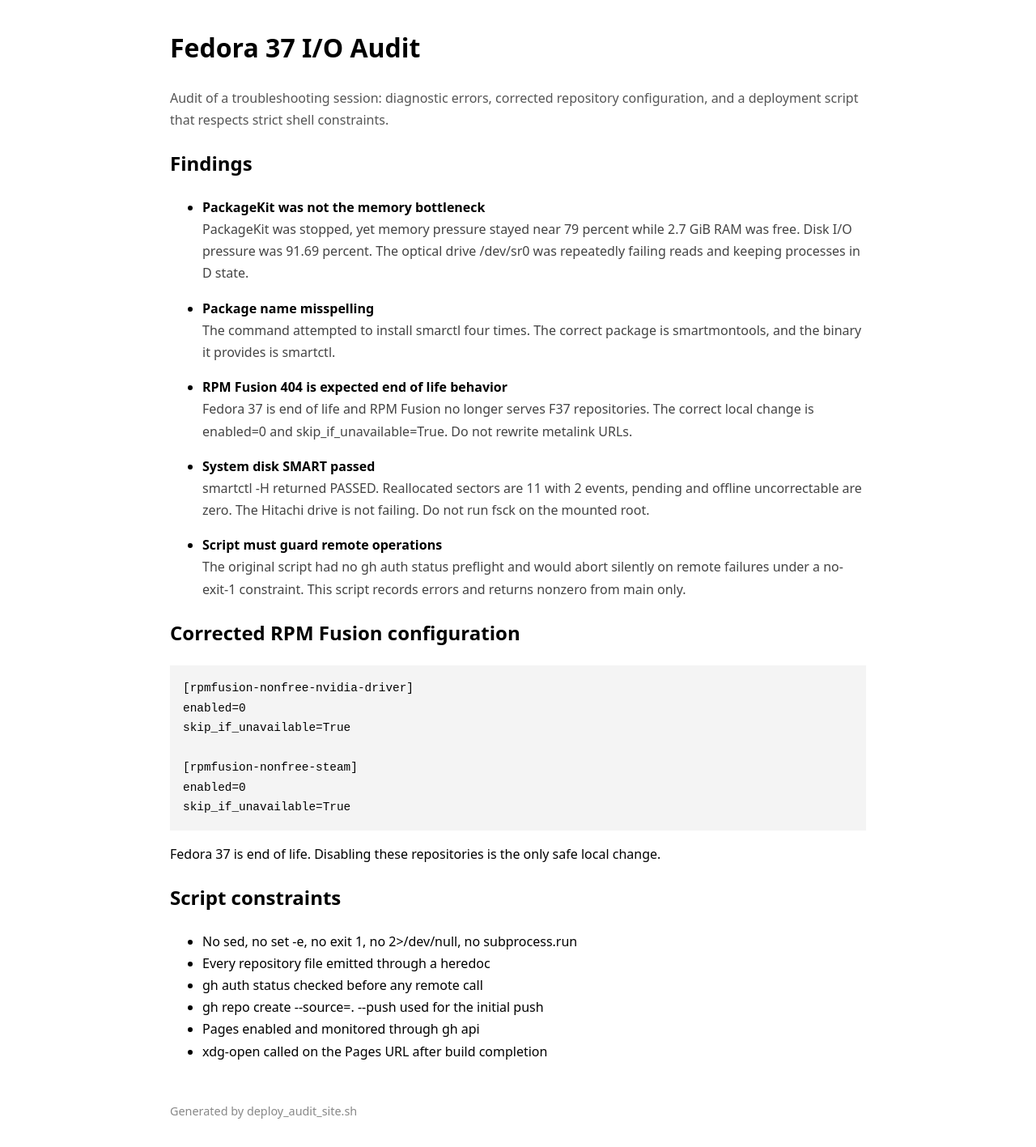
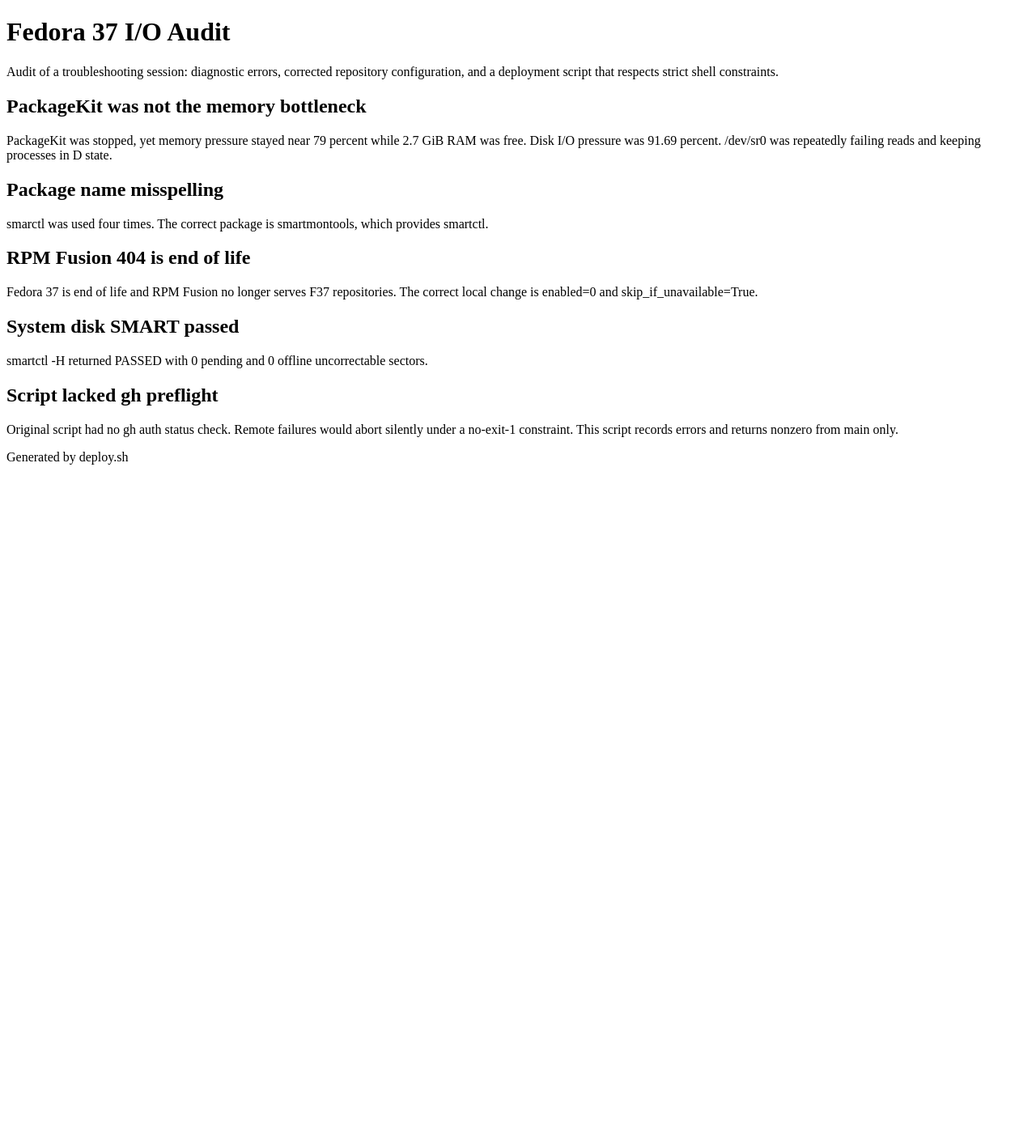
Before and after one commit to swipswaps/fedora37-io-audit, a React (Vite) app: page / in a window 1280 px wide. Shown: the whole page at 81% size. After the commit the page ends 800 px from the top, so only its background shows below. Built offline with nearby package versions, Linux system fonts and the light colour scheme.

Commit message:
Update audit report site

```diff
--- a/index.html
+++ b/index.html
@@ -1,8 +1,8 @@
 <!doctype html>
 <html lang="en">
   <head>
-    <meta charset="UTF-8" />
-    <meta name="viewport" content="width=device-width, initial-scale=1.0" />
+    <meta charset="UTF-8">
+    <meta name="viewport" content="width=device-width,initial-scale=1.0">
     <title>Fedora 37 I/O Audit</title>
   </head>
   <body>
--- a/src/App.jsx
+++ b/src/App.jsx
@@ -1,79 +1,25 @@
 import React from 'react'
 
 const findings = [
-  {
-    id: 1,
-    title: 'PackageKit was not the memory bottleneck',
-    detail: 'PackageKit was stopped, yet memory pressure stayed near 79 percent while 2.7 GiB RAM was free. Disk I/O pressure was 91.69 percent. The optical drive /dev/sr0 was repeatedly failing reads and keeping processes in D state.'
-  },
-  {
-    id: 2,
-    title: 'Package name misspelling',
-    detail: 'The command attempted to install smarctl four times. The correct package is smartmontools, and the binary it provides is smartctl.'
-  },
-  {
-    id: 3,
-    title: 'RPM Fusion 404 is expected end of life behavior',
-    detail: 'Fedora 37 is end of life and RPM Fusion no longer serves F37 repositories. The correct local change is enabled=0 and skip_if_unavailable=True. Do not rewrite metalink URLs.'
-  },
-  {
-    id: 4,
-    title: 'System disk SMART passed',
-    detail: 'smartctl -H returned PASSED. Reallocated sectors are 11 with 2 events, pending and offline uncorrectable are zero. The Hitachi drive is not failing. Do not run fsck on the mounted root.'
-  },
-  {
-    id: 5,
-    title: 'Script must guard remote operations',
-    detail: 'The original script had no gh auth status preflight and would abort silently on remote failures under a no-exit-1 constraint. This script records errors and returns nonzero from main only.'
-  }
+  { t: 'PackageKit was not the memory bottleneck', d: 'PackageKit was stopped, yet memory pressure stayed near 79 percent while 2.7 GiB RAM was free. Disk I/O pressure was 91.69 percent. /dev/sr0 was repeatedly failing reads and keeping processes in D state.' },
+  { t: 'Package name misspelling', d: 'smarctl was used four times. The correct package is smartmontools, which provides smartctl.' },
+  { t: 'RPM Fusion 404 is end of life', d: 'Fedora 37 is end of life and RPM Fusion no longer serves F37 repositories. The correct local change is enabled=0 and skip_if_unavailable=True.' },
+  { t: 'System disk SMART passed', d: 'smartctl -H returned PASSED with 0 pending and 0 offline uncorrectable sectors.' },
+  { t: 'Script lacked gh preflight', d: 'Original script had no gh auth status check. Remote failures would abort silently under a no-exit-1 constraint. This script records errors and returns nonzero from main only.' }
 ]
 
-function App() {
+export default function App() {
   return (
-    <main style={{ fontFamily: 'system-ui', maxWidth: 860, margin: '2rem auto', padding: '0 1rem', lineHeight: 1.7 }}>
+    <main>
       <h1>Fedora 37 I/O Audit</h1>
-      <p style={{ color: '#555' }}>
-        Audit of a troubleshooting session: diagnostic errors, corrected repository configuration,
-        and a deployment script that respects strict shell constraints.
-      </p>
-
-      <h2>Findings</h2>
-      <ul>
-        {findings.map(f => (
-          <li key={f.id} style={{ marginBottom: '1rem' }}>
-            <strong>{f.title}</strong><br />
-            <span style={{ color: '#444' }}>{f.detail}</span>
-          </li>
-        ))}
-      </ul>
-
-      <h2>Corrected RPM Fusion configuration</h2>
-      <pre style={{ background: '#f4f4f4', padding: '1rem', overflowX: 'auto', fontSize: '0.9rem' }}>
-{`[rpmfusion-nonfree-nvidia-driver]
-enabled=0
-skip_if_unavailable=True
-
-[rpmfusion-nonfree-steam]
-enabled=0
-skip_if_unavailable=True`}
-      </pre>
-      <p>Fedora 37 is end of life. Disabling these repositories is the only safe local change.</p>
-
-      <h2>Script constraints</h2>
-      <ul>
-        <li>No sed, no set -e, no exit 1, no 2&gt;/dev/null, no subprocess.run</li>
-        <li>Every repository file emitted through a heredoc</li>
-        <li>gh auth status checked before any remote call</li>
-        <li>gh repo create --source=. --push used for the initial push</li>
-        <li>Pages enabled and monitored through gh api</li>
-        <li>xdg-open called on the Pages URL after build completion</li>
-      </ul>
-
-      <footer style={{ marginTop: '3rem', color: '#888', fontSize: '0.9rem' }}>
-        Generated by deploy_audit_site.sh
-      </footer>
+      <p>Audit of a troubleshooting session: diagnostic errors, corrected repository configuration, and a deployment script that respects strict shell constraints.</p>
+      {findings.map((f, i) => (
+        <section key={i}>
+          <h2>{f.t}</h2>
+          <p>{f.d}</p>
+        </section>
+      ))}
+      <p>Generated by deploy.sh</p>
     </main>
   )
 }
-
-export default App
--- a/src/main.jsx
+++ b/src/main.jsx
@@ -1,7 +1,4 @@
 import React from 'react'
 import ReactDOM from 'react-dom/client'
 import App from './App.jsx'
-
-ReactDOM.createRoot(document.getElementById('root')).render(
-  <React.StrictMode><App /></React.StrictMode>,
-)
+ReactDOM.createRoot(document.getElementById('root')).render(<React.StrictMode><App /></React.StrictMode>)
--- a/vite.config.js
+++ b/vite.config.js
@@ -1,7 +1,3 @@
 import { defineConfig } from 'vite'
 import react from '@vitejs/plugin-react'
-
-export default defineConfig({
-  plugins: [react()],
-  base: '/fedora37-io-audit/',
-})
+export default defineConfig({ plugins: [react()], base: '/fedora37-io-audit/' })
```
Also changed, not shown: package.json (+1 -19 lines), 2 other files (tests, documents, lock files or other folders).
